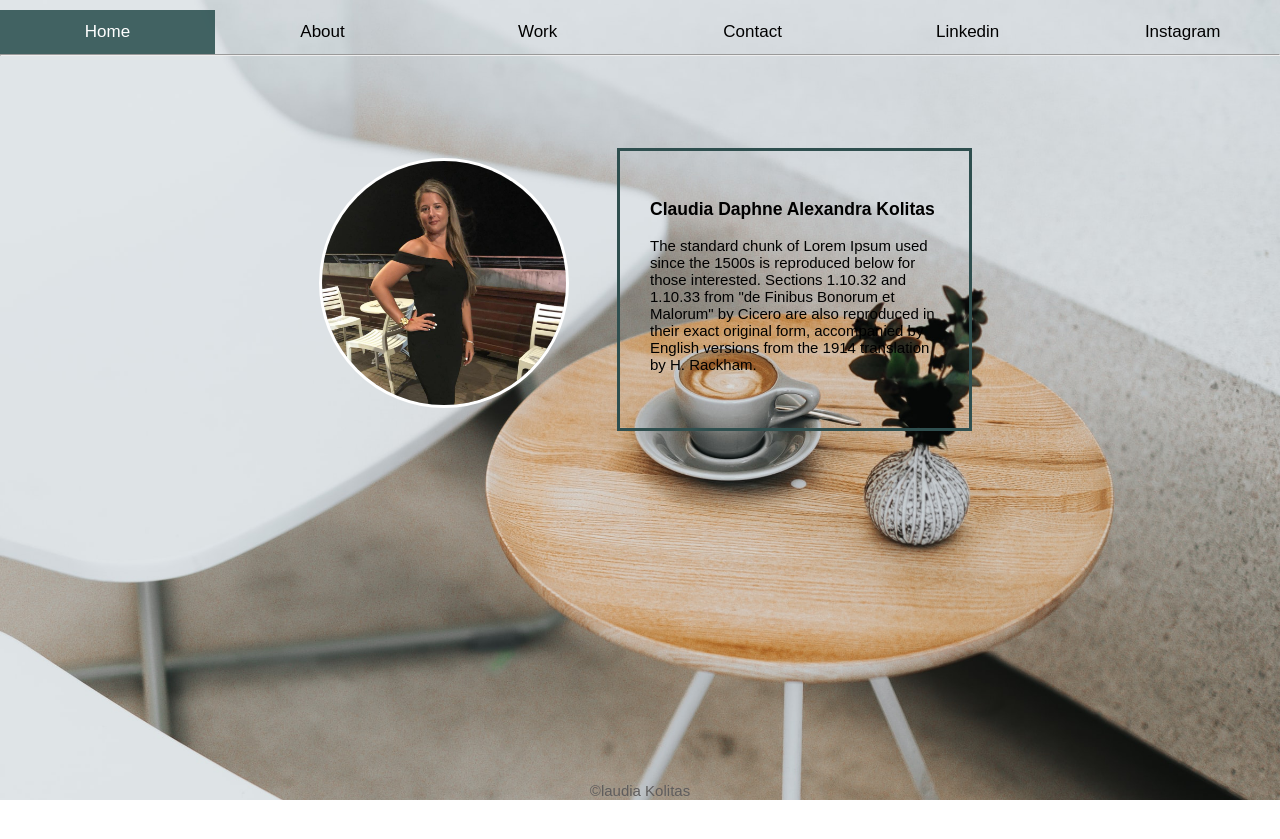
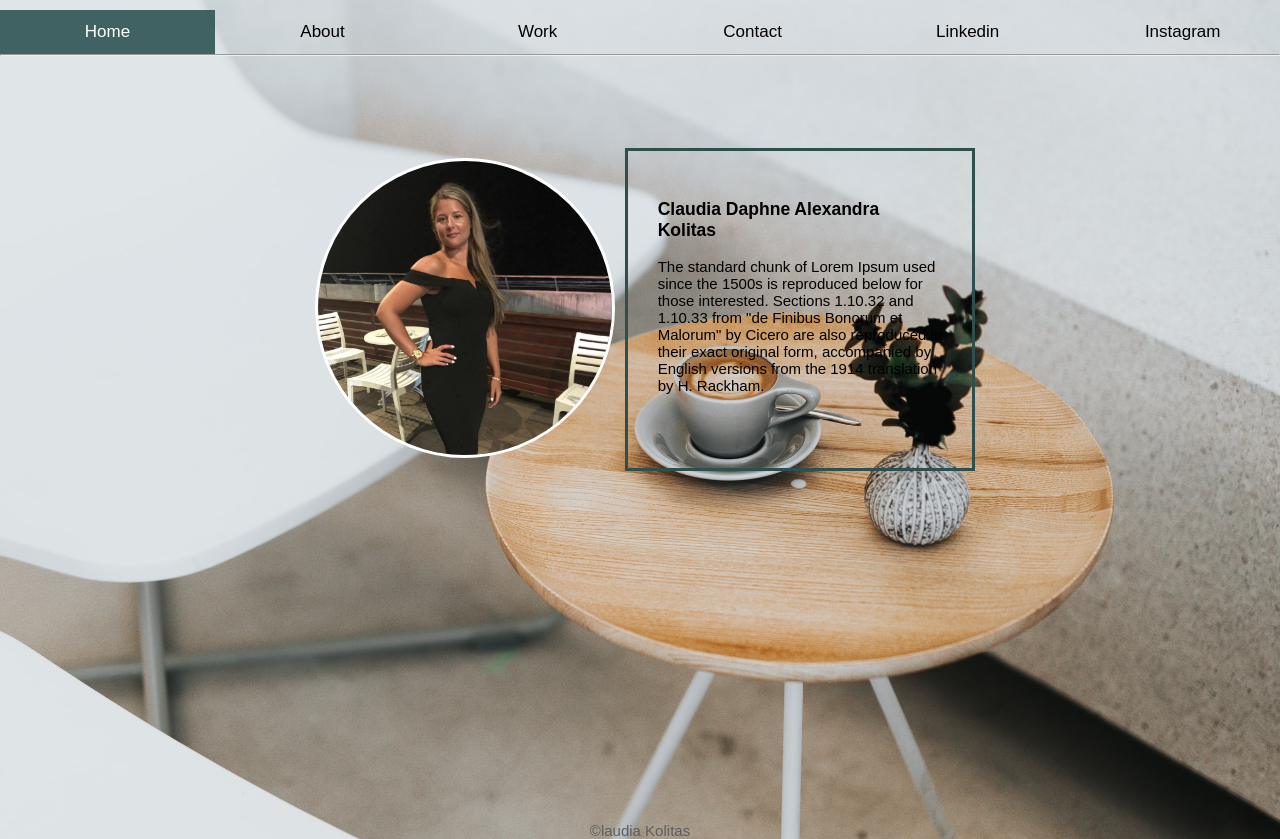
Before and after one commit to ClaudiaKolitas/Webbutveckling, a plain HTML site: page Claudia Kolitas Uxportfolio/Page1.html in a window 1280 px wide. Shown: the top 839 px of the page. Before the commit the page ends 800 px from the top, so only its background shows below. Drawn offline with Linux system fonts and the light colour scheme.

Commit message:
Onsdag 19 januari

```diff
--- a/Claudia Kolitas Uxportfolio/Page1.html
+++ b/Claudia Kolitas Uxportfolio/Page1.html
@@ -32,7 +32,7 @@
           <img
             src="images/38875558_10156749279673130_3733047155477184512_n.jpg"
             alt="Bild på Claudia"
-            style="width: 250px"
+            style="width: 300px"
           />
         </div>
         <div class="rad3">
--- a/Claudia Kolitas Uxportfolio/style.css
+++ b/Claudia Kolitas Uxportfolio/style.css
@@ -9,14 +9,14 @@ body {
   font-family: Arial, Helvetica, sans-serif;
 }
 body.home-page {
-  background: url(images/quaritsch-photography-3xQ65cknLPk-unsplash.jpg)
-    no-repeat;
+  background: url("images/quaritsch-photography-3xQ65cknLPk-unsplash.jpg")
+  no-repeat;
   background-position: center;
   background-repeat: non-repeat;
   background-size: cover;
 }
 .other-page {
-  background: url(images/nathan-dumlao-GkyrU8Olw2c-unsplash.jpg);
+  background: url("images/nathan-dumlao-GkyrU8Olw2c-unsplash.jpg");
   background-size: cover;
   background-position: center;
   font-family: Arial, Helvetica, sans-serif;
@@ -149,7 +149,7 @@ footer p {
 
 .rad1{
   flex:1;
-  padding:10px;
+  padding: 10px;
   background-color: rgba(255, 255, 255, 0);
 
 }
```
